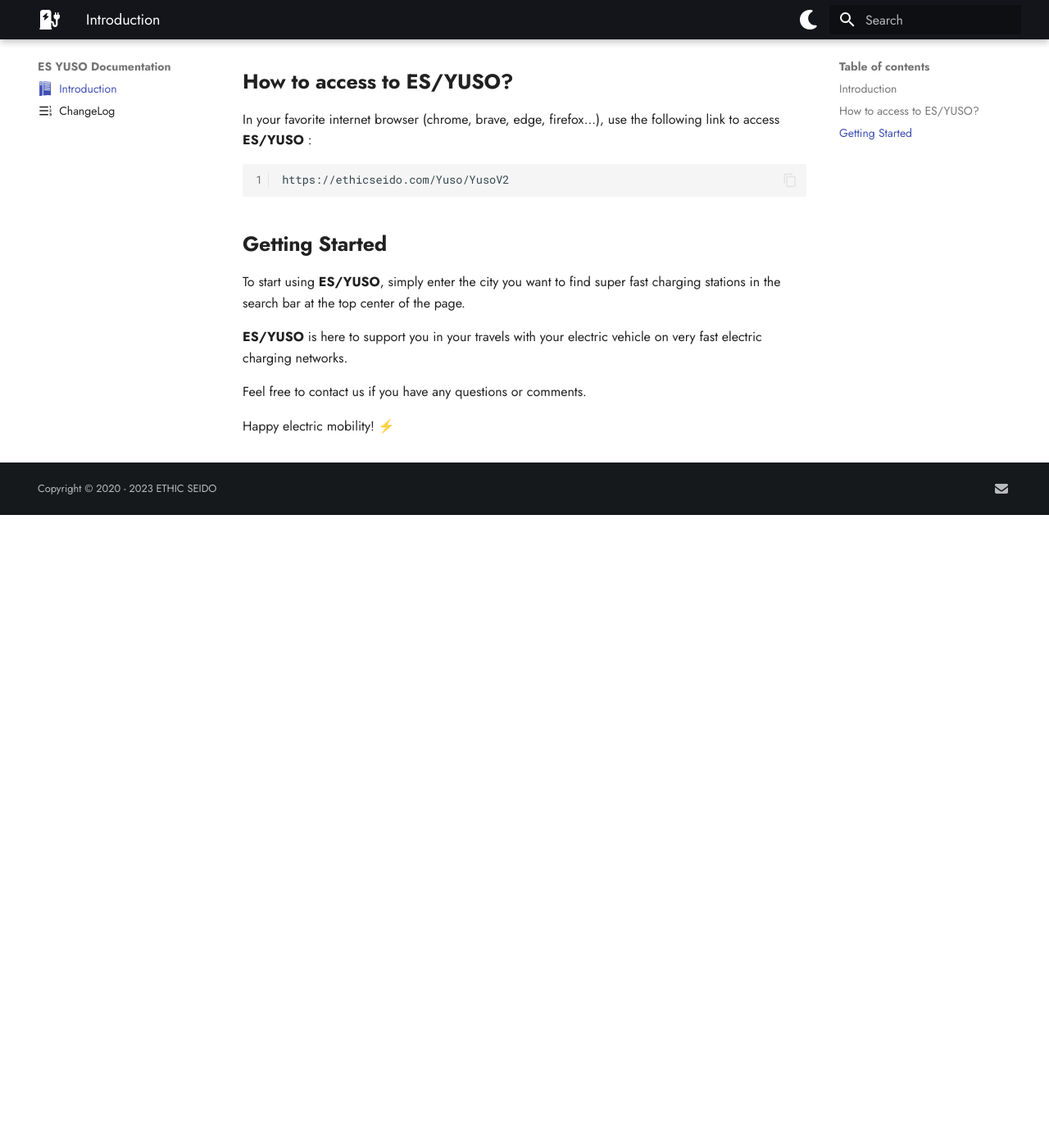
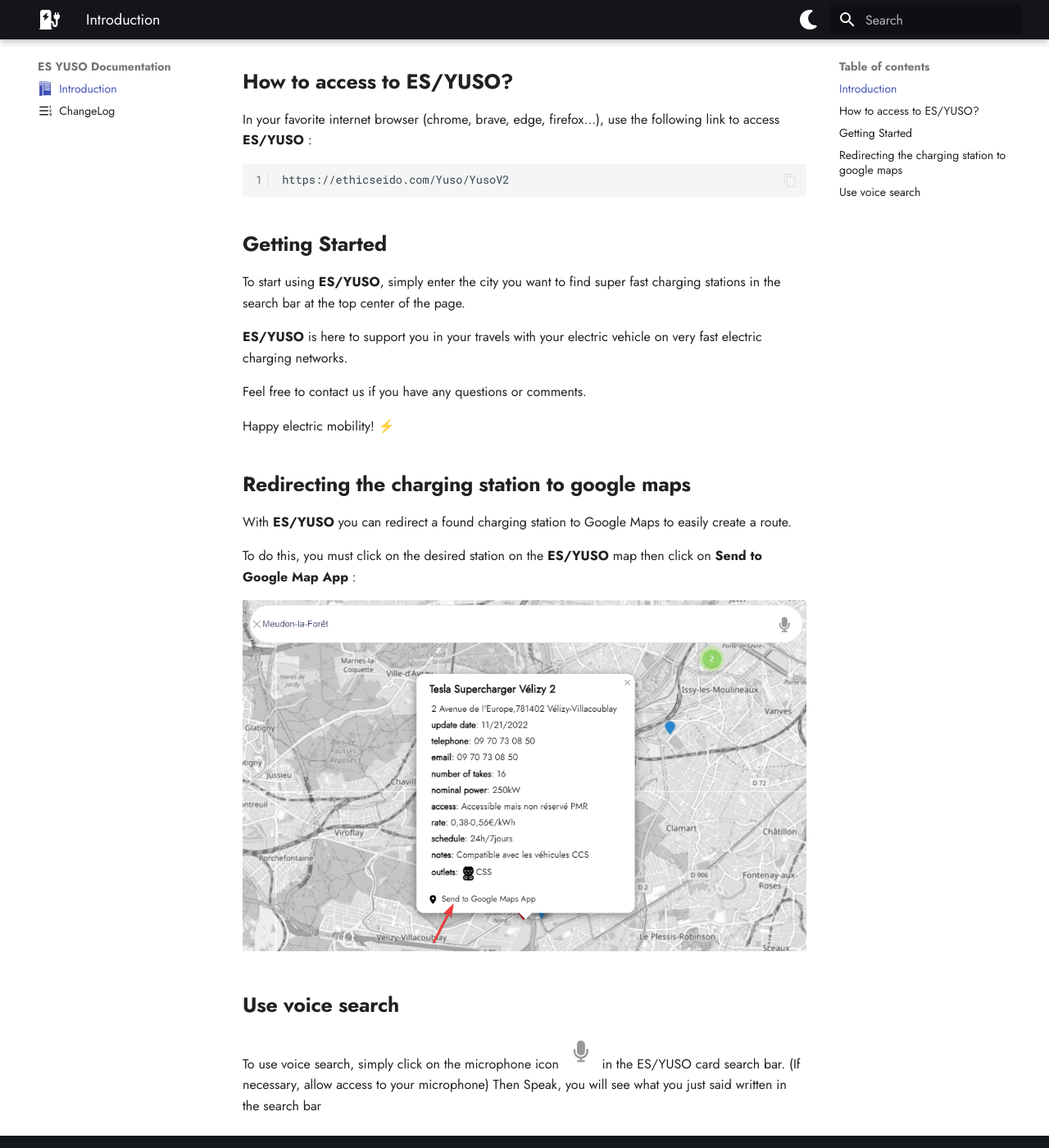
Before and after one commit to ethic-seido/yuso_documentation, an MkDocs documentation site: the page built from docs/index.md, in a window 1280 px wide and 1400 px high, scrolled down 772 px. Shown: the whole window at 82% size. Built offline with MkDocs 1.6.1 and Material for MkDocs 9.7.7, drawn with Linux system fonts in a browser that asks for light colours.

Commit message:
added explanations "Redirecting the charging station to google maps" and "Use voice search"

```diff
--- a/docs/index.md
+++ b/docs/index.md
@@ -37,3 +37,15 @@ __ES/YUSO__ is here to support you in your travels with your electric vehicle on
 Feel free to contact us if you have any questions or comments.
 
 Happy electric mobility! ⚡
+
+## **Redirecting the charging station to google maps**
+
+With __ES/YUSO__ you can redirect a found charging station to Google Maps to easily create a route.
+
+To do this, you must click on the desired station on the __ES/YUSO__ map then click on **Send to Google Map App** :
+
+[![searchsample](assets/YRAJF6td5W.png)](https://ethicseido.com/Yuso/YusoV2)
+
+## **Use voice search**
+
+To use voice search, simply click on the microphone icon [![voicesearchsample](assets/MCwA098x96.png)](https://ethicseido.com/Yuso/YusoV2) in the ES/YUSO card search bar. (If necessary, allow access to your microphone) Then Speak, you will see what you just said written in the search bar
```
Also changed, not shown: docs/assets/MCwA098x96.png (added), docs/assets/YRAJF6td5W.png (added).
